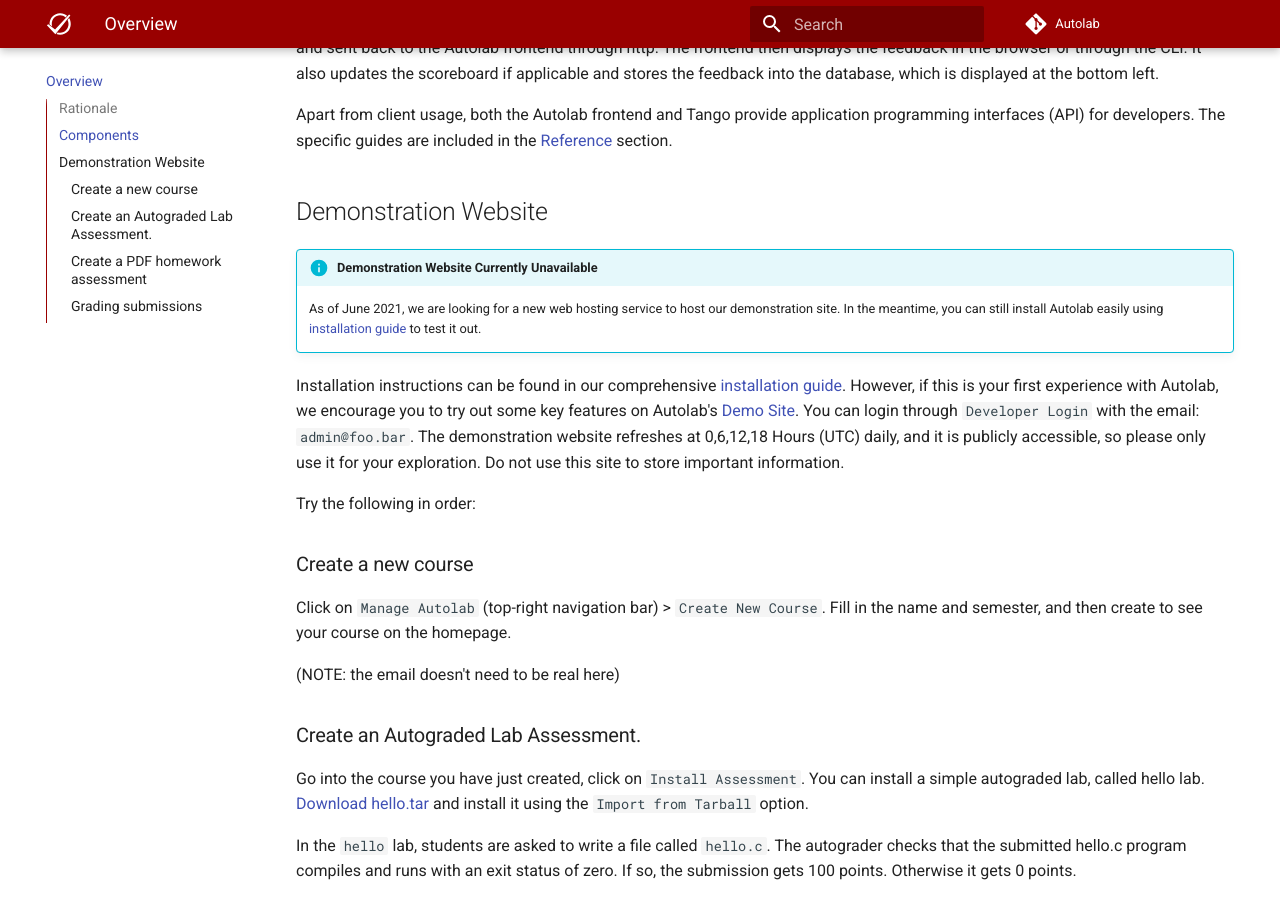
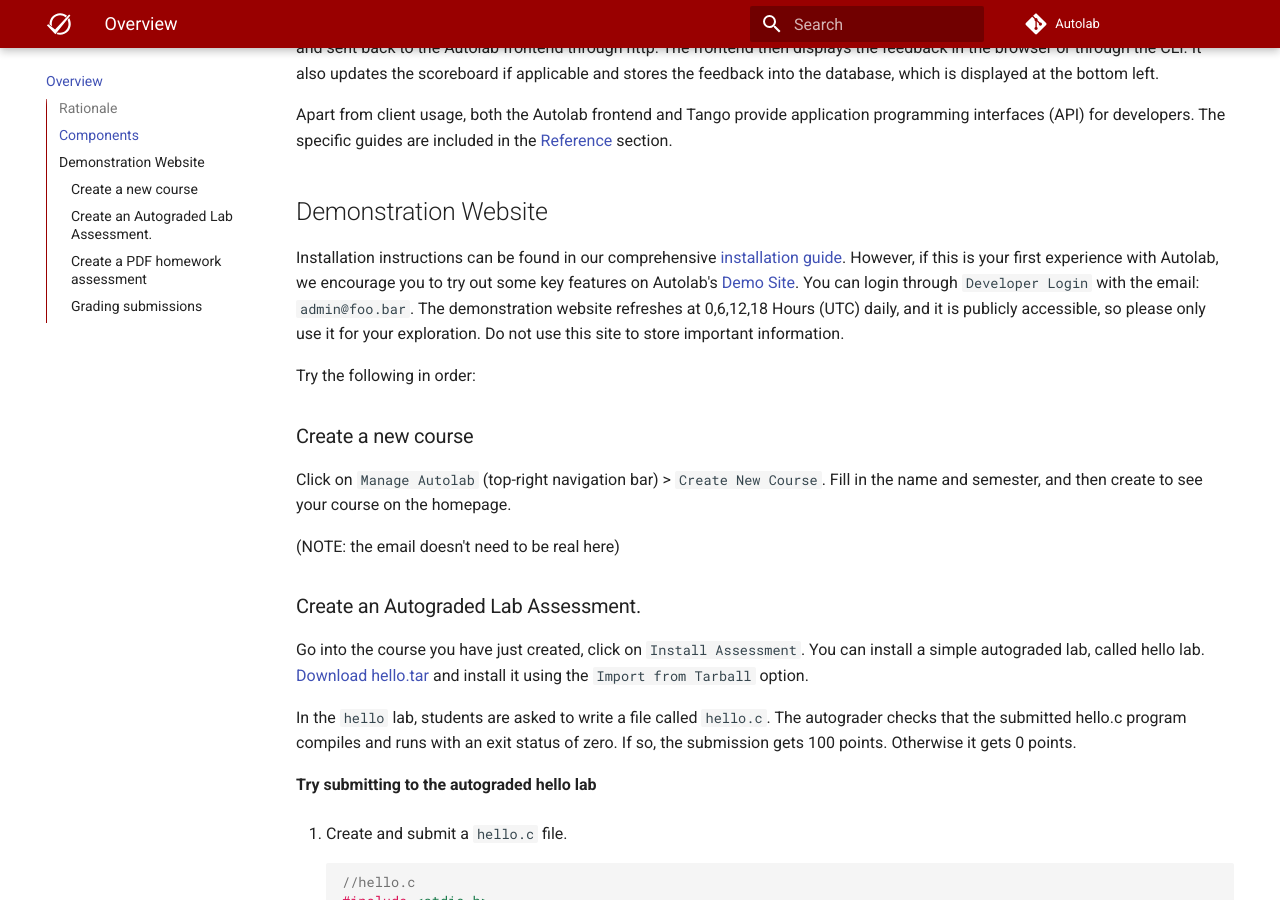
Before and after one commit to muaziqbal/Autolab, an MkDocs documentation site: the page built from docs/index.md, in a window 1280 px wide and 900 px high, scrolled down 1591 px. Built offline with MkDocs 1.6.1 and Material for MkDocs 9.7.7, drawn with Linux system fonts in a browser that asks for light colours; comment, search, counter and statistics services are not loaded.

```diff
--- a/docs/index.md
+++ b/docs/index.md
@@ -27,10 +27,6 @@ As you can see on the left, the Autolab frontend receives handin files from the
 Apart from client usage, both the Autolab frontend and Tango provide application programming interfaces (API) for developers. The specific guides are included in the [Reference](/reference) section.
 
 ##Demonstration Website
-
-!!! info "Demonstration Website Currently Unavailable"
-    As of June 2021, we are looking for a new web hosting service to host our demonstration site. In the meantime, you can still install Autolab easily using [installation guide](/installation/overview) to test it out.
-
 Installation instructions can be found in our comprehensive [installation guide](/installation/overview). However, if this is your first experience with Autolab, we encourage you to try out some key features on Autolab's <a href="https://demo.autolabproject.com" target="_blank">Demo Site</a>. You can login through `Developer Login` with the email: `admin@foo.bar`. The demonstration website refreshes at 0,6,12,18 Hours (UTC) daily, and it is publicly accessible, so please only use it for your exploration. Do not use this site to store important information.
 
 
```
Also changed, not shown: README.md (+0 -3 lines).
